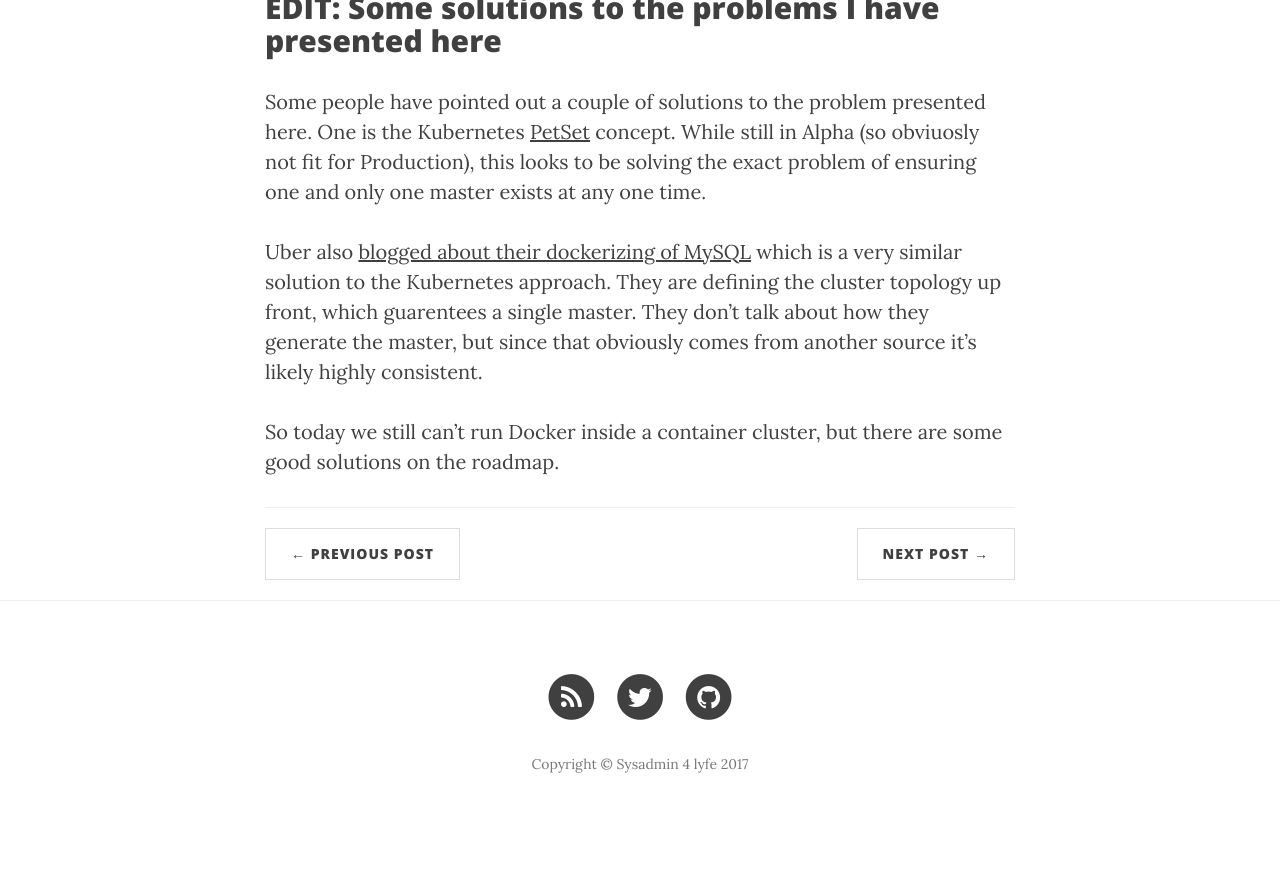
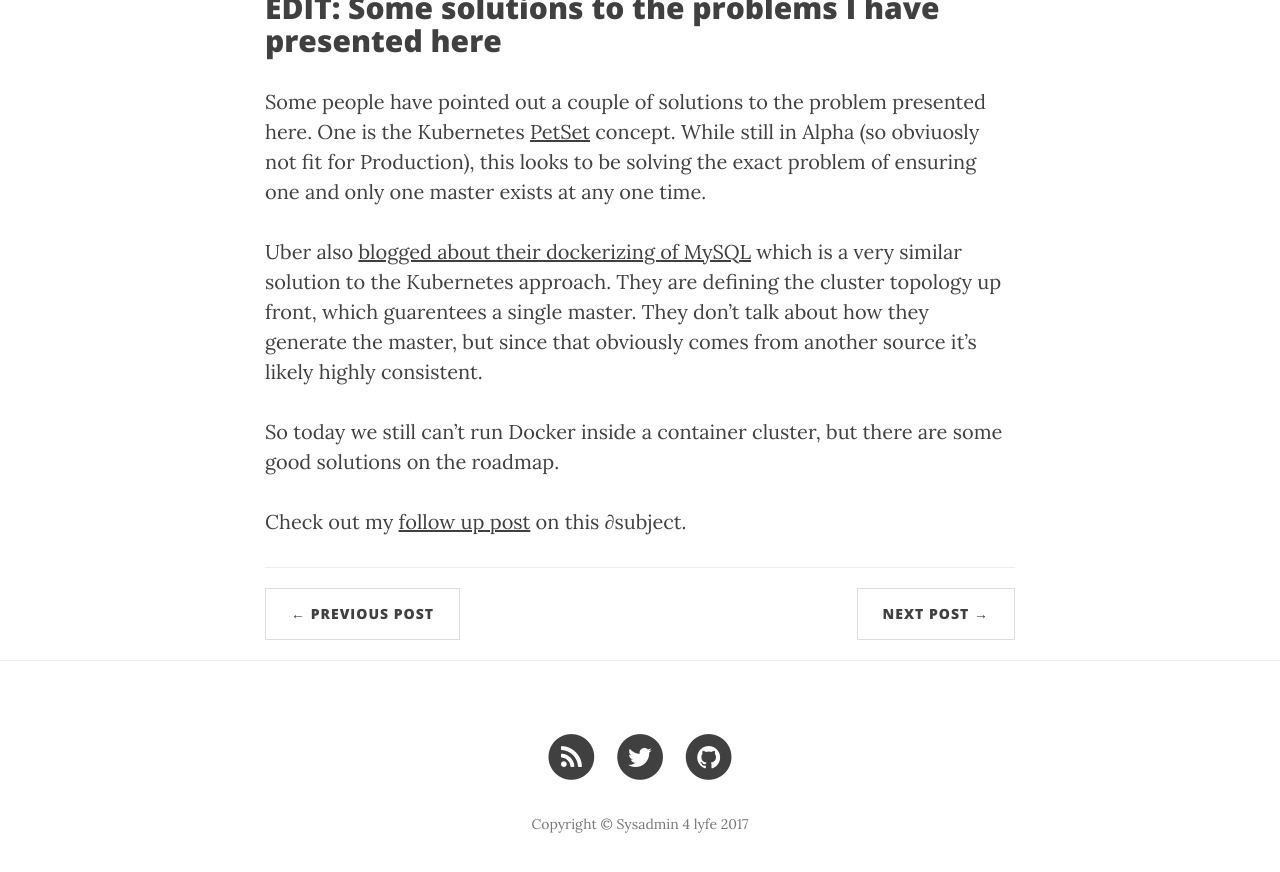
Before and after one commit to nemski/nemski.github.com, a Jekyll site: the page built from _posts/2016-11-07-thou-shalt-not-run-a-database-inside-a-container.markdown, in a window 1280 px wide and 900 px high, scrolled down 2957 px. Shown: the top 872 px of the window. Built offline with Jekyll 4.4.1, drawn with Linux system fonts in a browser that asks for light colours; nearby versions of some CDN libraries; library files that are not in the unit come from our copies; before the commit the page ends 3797 px from its top, so only the background shows below that.

Commit message:
Reference new blog from existing, popular, blog for SEO rankings

```diff
--- a/_posts/2016-11-07-thou-shalt-not-run-a-database-inside-a-container.markdown
+++ b/_posts/2016-11-07-thou-shalt-not-run-a-database-inside-a-container.markdown
@@ -43,3 +43,5 @@ Some people have pointed out a couple of solutions to the problem presented here
 Uber also [blogged about their dockerizing of MySQL](https://eng.uber.com/dockerizing-mysql/) which is a very similar solution to the Kubernetes approach. They are defining the cluster topology up front, which guarentees a single master. They don't talk about how they generate the master, but since that obviously comes from another source it's likely highly consistent.
 
 So today we still can't run Docker inside a container cluster, but there are some good solutions on the roadmap.
+
+Check out my [follow up post](http://patrobinson.github.io/2017/12/16/should-i-run-a-database-in-kubernetes/) on this ∂subject.
```
